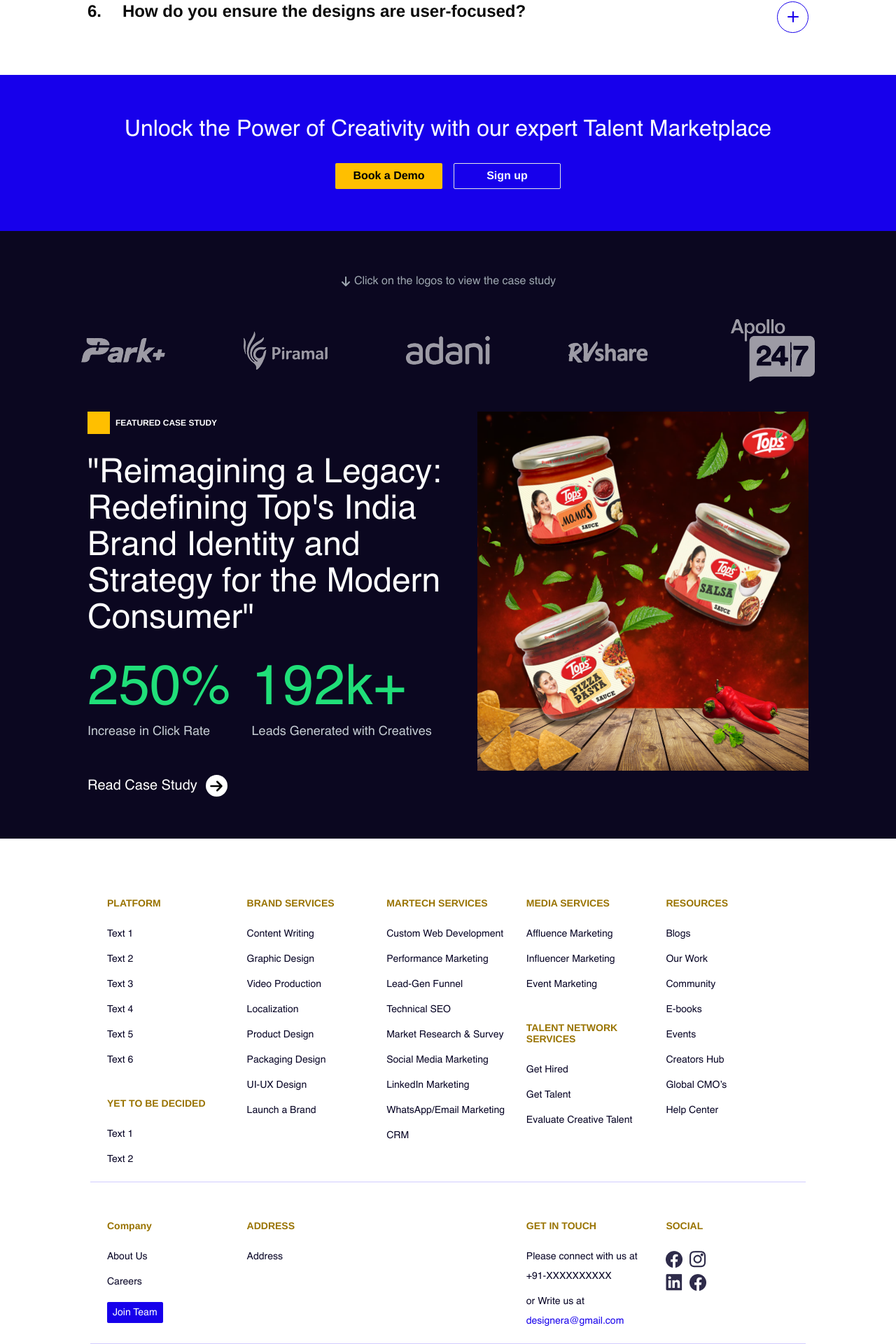
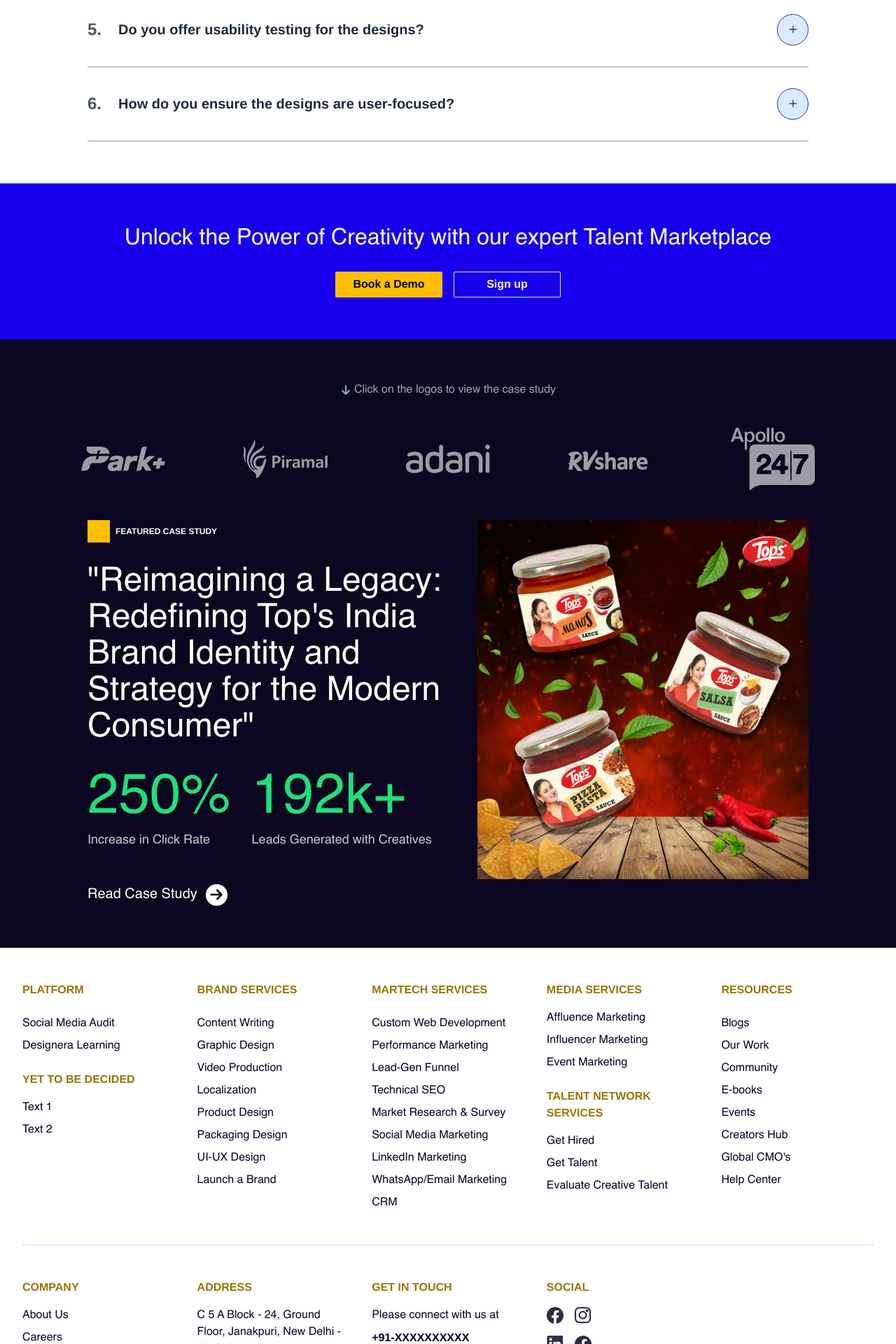
Before and after one commit to cdshubham/DesignerC, a Next.js app in the folder frontend/: page /home/CRM in a window 1280 px wide. Shown: the part 5555-7475 px from the top of the page at 70% size. Built offline with nearby package versions, Linux system fonts and the light colour scheme.

Commit message:
my home changes

```diff
--- a/frontend/src/components/home/Bestforyou.tsx
+++ b/frontend/src/components/home/Bestforyou.tsx
@@ -1,39 +1,52 @@
-const Card = ({ content, main }: any) => {
+import React from "react";
+
+const Card = ({ content, main }: { content: string; main: string }) => {
   return (
-    <div className="md:w-[538px] border-b border-[#F7F9F226] md:border-0 py-[30px] grid grid-cols-[2fr_1fr]  items-center">
-      <div className="w-full h-full flex justify-center items-center">
-        <span className="text-body">{content}</span>
+    <div>
+      <div className="flex gap-2">
+        <div className="flex-grow flex items-center md:text-left lg:pr-6">
+          <span className="text-sm md:text-base">{content}</span>
+        </div>
+        <div className="flex items-center justify-center md:justify-end text-right min-w-[100px]">
+          <span className="text-4xl md:text-8xl font-bold">{main}</span>
+        </div>
       </div>
-      <div className="flex items-center justify-end text-end text-[48px]/[55.2px] md:text-[80px]/[91px]">
-        {main}
-      </div>
+      <div className="bg-gray-400 h-[0.5px] mt-4"></div>
     </div>
   );
 };
 
 const Bestforyou = () => {
+  const cardData = [
+    {
+      content: "Social media creative projects completed to date",
+      main: "20K+",
+    },
+    {
+      content: "Social media creative projects completed to date",
+      main: "190K+",
+    },
+    {
+      content: "Social media creative projects completed to date",
+      main: "30k+",
+    },
+    {
+      content: "Social media creative projects completed to date",
+      main: "4.8/5",
+    },
+  ];
+
   return (
-    <div className="w-full md:px-[125px] px-[40px] items-center justify-center md:py-[60px] py-[40px] text-body/[20.7px] gap-[30px] flex flex-col bg-[#7B23FD] text-white">
-      <h1 className="text-heading/[69px] text-center">
-        Designera is best for your business
-      </h1>
-      <div className="w-full flex md:flex-row flex-col flex-wrap justify-between md:gap-y-[30px]">
-        <Card
-          content="Social media creative projects completed to date"
-          main="20K+"
-        />{" "}
-        <Card
-          content="Social media creative projects completed to date"
-          main="1900+"
-        />{" "}
-        <Card
-          content="Social media creative projects completed to date"
-          main="30K+"
-        />{" "}
-        <Card
-          content="Social media creative projects completed to date"
-          main="4.8/5+"
-        />
+    <div className="w-full px-8 sm:px-8 md:px-[125px] py-10 md:py-[60px] bg-[#7B23FD] text-white">
+      <div className="container mx-auto">
+        <h1 className="text-5xl md:text-5xl mb-8 md:mb-12">
+          Designera is best for your business
+        </h1>
+        <div className="grid grid-cols-1 sm:grid-cols-2 gap-4 md:gap-[30px]">
+          {cardData.map((card, index) => (
+            <Card key={index} content={card.content} main={card.main} />
+          ))}
+        </div>
       </div>
     </div>
   );
--- a/frontend/src/components/home/Faq.tsx
+++ b/frontend/src/components/home/Faq.tsx
@@ -4,6 +4,8 @@
 import { FiPlus } from "react-icons/fi";
 
 function Faq() {
+  const [openIndex, setOpenIndex] = useState(null);
+
   const content = [
     {
       heading: "What services does Designera offer in graphic designing?",
@@ -15,7 +17,7 @@
     },
     {
       heading: "How do you ensure the designs meet our brand guidelines?",
-      sub: "We align with your brand’s identity by integrating your style guides, visual elements, and feedback throughout the design process.",
+      sub: "We align with your brand's identity by integrating your style guides, visual elements, and feedback throughout the design process.",
     },
     {
       heading: "What tools do you use for UI/UX design?",
@@ -27,64 +29,66 @@
     },
     {
       heading: "How do you ensure the designs are user-focused?",
-      sub: "We conduct user research, interviews, and usability tests to gather insights and craft designs centered around user needs.",
+      sub: "We employ user-centered design principles, conducting thorough research, creating user personas, and iteratively testing and refining designs based on user feedback and behavior.",
     },
   ];
 
-  const [accoridanstatus, setStatus] = useState<boolean[]>(
-    content.map(() => false)
-  );
+  const toggleAccordion = (index: any) => {
+    setOpenIndex(openIndex === index ? null : index);
+  };
+
   return (
-    <div className="w-full bg-background-white-100 py-[40px] md:py-[60px] md:px-[125px] px-[40px] flex flex-col gap-[30px]">
-      <span className="md:text-heading/[68.99%] text-mobilesubheading font-normal md:pb-[30px]">
-        Resolve your Doubts here.
-      </span>
-      <ol className="flex flex-col gap-[30px]  w-full">
+    <div className="w-full bg-white px-8 sm:px-6 md:px-12 lg:px-[125px] py-8 sm:py-12 md:py-[60px]">
+      <div className="max-w-7xl mx-auto">
+        <h2 className="text-2xl sm:text-3xl md:text-4xl font-normal text-gray-800 mb-6 sm:mb-8 md:mb-[30px]">
+          Resolve your Doubts here
+        </h2>
+
+        <div className="space-y-4 sm:space-y-6 md:space-y-[30px]">
           {content.map((item, index) => (
-          <li className="flex gap-[30px] w-full ">
-            <span className="text-subheading/[28px] font-semibold">
+            <div
+              key={index}
+              className="border-b border-gray-200 pb-4 sm:pb-6 md:pb-[30px]"
+            >
+              <div
+                className="flex items-center justify-between cursor-pointer"
+                onClick={() => toggleAccordion(index)}
+              >
+                <div className="flex items-center space-x-4 sm:space-x-6 w-[calc(100%-60px)] sm:w-[calc(100%-80px)]">
+                  <span className="text-lg sm:text-xl md:text-2xl font-semibold text-gray-600 flex-shrink-0">
                     {index + 1}.
                   </span>
-            <div className="flex flex-col w-full text-subheading/[27.6px] font-bold md:gap-[20px]">
-              <div className="flex justify-between w-full">
-                <span>{item.heading}</span>
-                {accoridanstatus[index] ? (
+                  <h3 className="text-base sm:text-lg md:text-xl font-bold text-gray-800">
+                    {item.heading}
+                  </h3>
+                </div>
+
                 <div
-                    className="w-[45px] h-[45px] rounded-full cursor-pointer bg-background-blue-100 flex text-white items-center justify-center"
-                    onClick={() => {
-                      const newstatus = [...accoridanstatus];
-                      newstatus[index] = !newstatus[index];
-                      setStatus(newstatus);
-                    }}
+                  className={`
+                    flex-shrink-0 w-10 h-10 sm:w-11 sm:h-11 md:w-[45px] md:h-[45px]
+                    rounded-full flex items-center justify-center
+                    transition-all duration-800
+                    ${
+                      openIndex === index
+                        ? "bg-blue-900 text-white"
+                        : "bg-blue-100 text-blue-900 hover:bg-blue-200 border-blue-900 border-[1.3px]"
+                    }`}
                 >
-                    <RxCross2 />
+                  {openIndex !== index ? <FiPlus /> : <RxCross2 />}
                 </div>
-                ) : (
-                  <div
-                    className="w-[45px] h-[45px] rounded-full text-background-blue-100 cursor-pointer flex border border-background-blue-100 items-center justify-center"
-                    onClick={() => {
-                      const newstatus = [...accoridanstatus];
-                      newstatus[index] = !newstatus[index];
-                      setStatus(newstatus);
-                    }}
-                  >
-                    <FiPlus />
+              </div>
+
+              {openIndex === index && (
+                <div className="mt-4 sm:mt-6 md:mt-[30px] pl-0 sm:pl-10 md:pl-[50px]">
+                  <p className="text-sm sm:text-base md:text-lg text-gray-600">
+                    {item.sub}
+                  </p>
                 </div>
               )}
             </div>
-              <span
-                className={`${
-                  accoridanstatus[index] === true && item.sub !== ""
-                    ? "block"
-                    : "hidden"
-                } text-body/[27px] font-normal `}
-              >
-                {item.sub}
-              </span>
+          ))}
         </div>
-          </li>
-        ))}
-      </ol>
+      </div>
     </div>
   );
 }
--- a/frontend/src/components/ui/Footer.tsx
+++ b/frontend/src/components/ui/Footer.tsx
@@ -9,175 +9,252 @@
   const platform = {
     heading: "PLATFORM",
     navs: [
-      { text: "Text 1", link: "" },
-      { text: "Text 2", link: "" },
-      { text: "Text 3", link: "" },
-      { text: "Text 4", link: "" },
-      { text: "Text 5", link: "" },
-      { text: "Text 6", link: "" },
+      { text: "Social Media Audit", link: "" },
+      { text: "Designera Learning", link: "" },
+      // { text: "Text 3", link: "" },
+      // { text: "Text 4", link: "" },
+      // { text: "Text 5", link: "" },
+      // { text: "Text 6", link: "" },
     ],
   };
 
   return (
-    <div className="flex flex-col md:py-[60px] py-[40px] md:px-[129px] gap-[30px] text-background-blue-300 text-footer/[16px] font-helvetica bg-white ">
-      <div className="grid grid-cols-1 md:grid-cols-3 lg:grid-cols-5 gap-6 p-6 border-b-[1px] border-line-blue">
+    <footer className="w-full bg-white text-background-blue-300 font-helvetica">
+      {/* Main Footer Content */}
+      <div className="container mx-auto px-4 sm:px-6 lg:px-8">
+        {/* Top Sections Grid */}
+        <div className="grid grid-cols-1 sm:grid-cols-2 md:grid-cols-3 lg:grid-cols-5 gap-8 py-12 border-b border-line-blue">
           {/* Platform Section */}
-        <div className="flex flex-col md:gap-[46px] gap-[36px]">
-          <div className="flex flex-col gap-[20px]">
-            <h3 className="font-bold mb-2 text-yellow-200">PLATFORM</h3>
-            <ul className="space-y-[8px] flex flex-col gap-3">
+          <div className="space-y-6">
+            <h3 className="font-bold text-yellow-200 mb-4">PLATFORM</h3>
+            <ul className="space-y-2">
               {platform.navs.map((nav, index) => (
-                <li key={index}>{nav.text}</li>
+                <li
+                  key={index}
+                  className="hover:text-yellow-200 transition-colors"
+                >
+                  <Link href={nav.link}>{nav.text}</Link>
+                </li>
               ))}
             </ul>
-          </div>
-          <div className="flex flex-col gap-[20px]">
-            <h3 className="font-bold mb-2 text-yellow-200">
+            <div className="mt-6">
+              <h3 className="font-bold text-yellow-200 mb-4">
                 YET TO BE DECIDED
               </h3>
-            <ul className="space-y-[8px] flex flex-col gap-3">
+              <ul className="space-y-2">
                 <li>Text 1</li>
                 <li>Text 2</li>
               </ul>
             </div>
           </div>
+
           {/* Brand Services Section */}
-        <div className="flex flex-col gap-[20px]">
-          <h3 className="font-bold mb-2 text-yellow-200">BRAND SERVICES</h3>
-          <ul className="space-y-[8px] flex flex-col gap-3">
-            <li>Content Writing</li>
-            <li>Graphic Design</li>
-            <li>Video Production</li>
-            <li>Localization</li>
-            <li>Product Design</li>
-            <li>Packaging Design</li>
-            <li>UI-UX Design</li>
-            <li>Launch a Brand</li>
+          <div className="space-y-6">
+            <h3 className="font-bold text-yellow-200 mb-4">BRAND SERVICES</h3>
+            <ul className="space-y-2">
+              {[
+                "Content Writing",
+                "Graphic Design",
+                "Video Production",
+                "Localization",
+                "Product Design",
+                "Packaging Design",
+                "UI-UX Design",
+                "Launch a Brand",
+              ].map((service, index) => (
+                <li
+                  key={index}
+                  className="hover:text-yellow-200 transition-colors"
+                >
+                  {service}
+                </li>
+              ))}
             </ul>
           </div>
+
           {/* Martech Services Section */}
-        <div className="flex flex-col gap-[20px]">
-          <h3 className="font-bold mb-2 text-yellow-200">MARTECH SERVICES</h3>
-          <ul className="space-y-[8px] flex flex-col gap-3">
-            <li>Custom Web Development</li>
-            <li>Performance Marketing</li>
-            <li>Lead-Gen Funnel</li>
-            <li>Technical SEO</li>
-            <li>Market Research & Survey</li>
-            <li>Social Media Marketing</li>
-            <li>LinkedIn Marketing</li>
-            <li>WhatsApp/Email Marketing</li>
-            <li>CRM</li>
+          <div className="space-y-6">
+            <h3 className="font-bold text-yellow-200 mb-4">MARTECH SERVICES</h3>
+            <ul className="space-y-2">
+              {[
+                "Custom Web Development",
+                "Performance Marketing",
+                "Lead-Gen Funnel",
+                "Technical SEO",
+                "Market Research & Survey",
+                "Social Media Marketing",
+                "LinkedIn Marketing",
+                "WhatsApp/Email Marketing",
+                "CRM",
+              ].map((service, index) => (
+                <li
+                  key={index}
+                  className="hover:text-yellow-200 transition-colors"
+                >
+                  {service}
+                </li>
+              ))}
             </ul>
           </div>
-        {/* Media Services Section */}
-        <div className="flex flex-col gap-[46px]">
-          <div className="flex flex-col gap-[20px]">
-            <h3 className="font-bold mb-2 text-yellow-200">MEDIA SERVICES</h3>
-            <ul className="space-y-[8px] flex flex-col gap-3">
-              <li>Affluence Marketing</li>
-              <li>Influencer Marketing</li>
-              <li>Event Marketing</li>
+
+          {/* Media Services & Talent Network Section */}
+          <div className="space-y-6">
+            <div>
+              <h3 className="font-bold text-yellow-200 mb-4">MEDIA SERVICES</h3>
+              <ul className="space-y-2">
+                {[
+                  "Affluence Marketing",
+                  "Influencer Marketing",
+                  "Event Marketing",
+                ].map((service, index) => (
+                  <li
+                    key={index}
+                    className="hover:text-yellow-200 transition-colors"
+                  >
+                    {service}
+                  </li>
+                ))}
               </ul>
             </div>
-          <div className="flex flex-col gap-[20px]">
-            <h3 className="font-bold mb-2 text-yellow-200">
+            <div className="mt-6">
+              <h3 className="font-bold text-yellow-200 mb-4">
                 TALENT NETWORK SERVICES
               </h3>
-            <ul className="space-y-[8px] flex flex-col gap-3">
-              <li>Get Hired</li>
-              <li>Get Talent</li>
-              <li>Evaluate Creative Talent</li>
-            </ul>
-          </div>
-        </div>
-        {/* Resources Section */}
-        <div className="flex flex-col gap-[20px]">
-          <h3 className="font-bold mb-2 text-yellow-200">RESOURCES</h3>
-          <ul className="space-y-[8px] flex flex-col gap-3">
-            <li>Blogs</li>
-            <li>Our Work</li>
-            <li>Community</li>
-            <li>E-books</li>
-            <li>Events</li>
-            <li>Creators Hub</li>
-            <li>Global CMO’s</li>
-            <li>Help Center</li>
+              <ul className="space-y-2">
+                {["Get Hired", "Get Talent", "Evaluate Creative Talent"].map(
+                  (service, index) => (
+                    <li
+                      key={index}
+                      className="hover:text-yellow-200 transition-colors"
+                    >
+                      {service}
+                    </li>
+                  )
+                )}
               </ul>
             </div>
           </div>
 
-      <div className="grid grid-cols-1 md:grid-cols-3 lg:grid-cols-5 gap-6 p-6 border-b-[1px] border-line-blue">
+          {/* Resources Section */}
+          <div className="space-y-6">
+            <h3 className="font-bold text-yellow-200 mb-4">RESOURCES</h3>
+            <ul className="space-y-2">
+              {[
+                "Blogs",
+                "Our Work",
+                "Community",
+                "E-books",
+                "Events",
+                "Creators Hub",
+                "Global CMO's",
+                "Help Center",
+              ].map((resource, index) => (
+                <li
+                  key={index}
+                  className="hover:text-yellow-200 transition-colors"
+                >
+                  {resource}
+                </li>
+              ))}
+            </ul>
+          </div>
+        </div>
+
+        {/* Contact and Social Section */}
+        <div className="grid grid-cols-1 sm:grid-cols-2 md:grid-cols-3 lg:grid-cols-5 gap-8 py-12 border-b border-line-blue">
           {/* Company Section */}
-        <div className="flex flex-col gap-[20px]">
-          <h3 className="font-bold mb-2 text-yellow-200">Company</h3>
-          <ul className="space-y-[8px] flex flex-col gap-3">
-            <li>About Us</li>
-            <li>Careers</li>
-            <li className="py-[8px]">
-              <span className="bg-background-blue-100 rounded-[2px] text-white p-[8px]">
+          <div className="space-y-4">
+            <h3 className="font-bold text-yellow-200 mb-4">COMPANY</h3>
+            <ul className="space-y-2">
+              <li className="hover:text-yellow-200 transition-colors">
+                About Us
+              </li>
+              <li className="hover:text-yellow-200 transition-colors">
+                Careers
+              </li>
+              <li className="py-2">
+                <span className="bg-background-blue-100 rounded-sm text-white px-3 py-2 hover:bg-opacity-90 transition-colors">
                   Join Team
                 </span>
               </li>
             </ul>
           </div>
+
           {/* Address Section */}
-        <div className="flex flex-col gap-[20px]">
-          <h3 className="font-bold mb-2 text-yellow-200">ADDRESS</h3>
-          <ul className="space-y-[8px]">
-            <li>Address</li>
-          </ul>
-        </div>
-        <div className="flex flex-col gap-[20px]"></div>
-        {/* Get in Touch Section */}
-        <div className="flex flex-col gap-[20px]">
-          <h3 className="font-bold mb-2 text-yellow-200">GET IN TOUCH</h3>
-          <ul className="space-y-[8px] flex flex-col gap-3">
-            <li className="whitespace-normal flex flex-col gap-3">
-              Please connect with us at <p>+91-XXXXXXXXXX</p>
-            </li>
-            <li className="flex flex-col gap-3">
-              or Write us at{" "}
-              <p>
-                <Link
-                  href="mailto:designera@gmail.com"
-                  className="text-background-blue-100"
-                >
-                  designera@gmail.com
-                </Link>
+          <div className="space-y-4">
+            <h3 className="font-bold text-yellow-200 mb-4">ADDRESS</h3>
+            <ul className="space-y-2">
+              <li>
+                <p className="my-4">
+                  C 5 A Block - 24, Ground Floor, Janakpuri, New Delhi - 110058
+                </p>
+                <p className="my-4">
+                  {" "}
+                  14, Banshal Treashar,18, RamKrishna, Khanndwa, Madhya Pradesh
+                  - 450001
+                </p>{" "}
+                <p className="my-4">
+                  1901, DB Ozone, Ketkipada, Dahisar East, Mumbai, Maharashtra -
+                  400068
                 </p>
               </li>
             </ul>
           </div>
+
+          {/* Get in Touch Section */}
+          <div className="space-y-4">
+            <h3 className="font-bold text-yellow-200 mb-4">GET IN TOUCH</h3>
+            <div className="space-y-2">
+              <p>Please connect with us at</p>
+              <p className="font-semibold mb-8">+91-XXXXXXXXXX</p>
+              <p>or Write us at</p>
+              <Link
+                href="mailto:designera@gmail.com"
+                className="text-background-blue-100 hover:underline"
+              >
+                designera@gmail.com
+              </Link>
+            </div>
+          </div>
+
           {/* Social Section */}
-        <div className="flex flex-col gap-[20px]">
-          <h3 className="font-bold mb-2 text-yellow-200">SOCIAL</h3>
-          <div className="flex md:flex-col gap-[8px]">
-            <div className="flex gap-[10px] ">
-              <Image src={facebook} alt="Facebook" />
-              <Image src={insta} alt="Instagram" />
-            </div>
-            <div className="flex gap-[10px]">
-              <Image src={linkedin} alt="LinkedIn" />
-              <Image src={facebook} alt="Facebook" />
+          <div className="space-y-4">
+            <h3 className="font-bold text-yellow-200 mb-4">SOCIAL</h3>
+            <div className="flex flex-row ">
+              <div className="grid md:grid-cols-2 gap-4 grid-cols-4">
+                <Link href="#" className="hover:opacity-80 transition-opacity">
+                  <Image src={facebook} alt="Facebook" width={24} height={24} />
+                </Link>
+                <Link href="#" className="hover:opacity-80 transition-opacity">
+                  <Image src={insta} alt="Instagram" width={24} height={24} />
+                </Link>
+                <Link href="#" className="hover:opacity-80 transition-opacity">
+                  <Image src={linkedin} alt="LinkedIn" width={24} height={24} />
+                </Link>
+                <Link href="#" className="hover:opacity-80 transition-opacity">
+                  <Image src={facebook} alt="Facebook" width={24} height={24} />
+                </Link>
               </div>
             </div>
           </div>
         </div>
-      <div className="flex justify-between text-footersmall/[15.6px] px-[30px] md:px-0 text-light-violet-text md:items-center flex-col md:flex-row">
-        <div className="flex gap-[30px] flex-col md:flex-row">
+
+        {/* Bottom Section */}
+        <div className="flex flex-col sm:flex-row justify-between  py-6 text-light-violet-text">
+          <div className="flex flex-col sm:flex-row space-y-2 sm:space-y-0 sm:space-x-6 text-sm  sm:text-left mb-4 sm:mb-0">
             <span>© 2024, Designera Inc. All Rights Reserved</span>
             <span>Terms of service</span>
             <span>Privacy Policy</span>
             <span>Sitemap</span>
           </div>
-        <div className="flex items-center gap-2 ">
+          <div className="flex">
             <span>A Proud&nbsp;</span>
             <Image src={india} alt="India flag" width={30} height={30} />
             <span>&nbsp;Design Agency</span>
           </div>
         </div>
       </div>
+    </footer>
   );
 };
 
```
Also changed, not shown: frontend/src/components/home/Portfolio.tsx (+18 -16 lines), frontend/src/components/home/Shopify.tsx (+31 -26 lines). Lines whose indentation alone changed are shown as unchanged.
